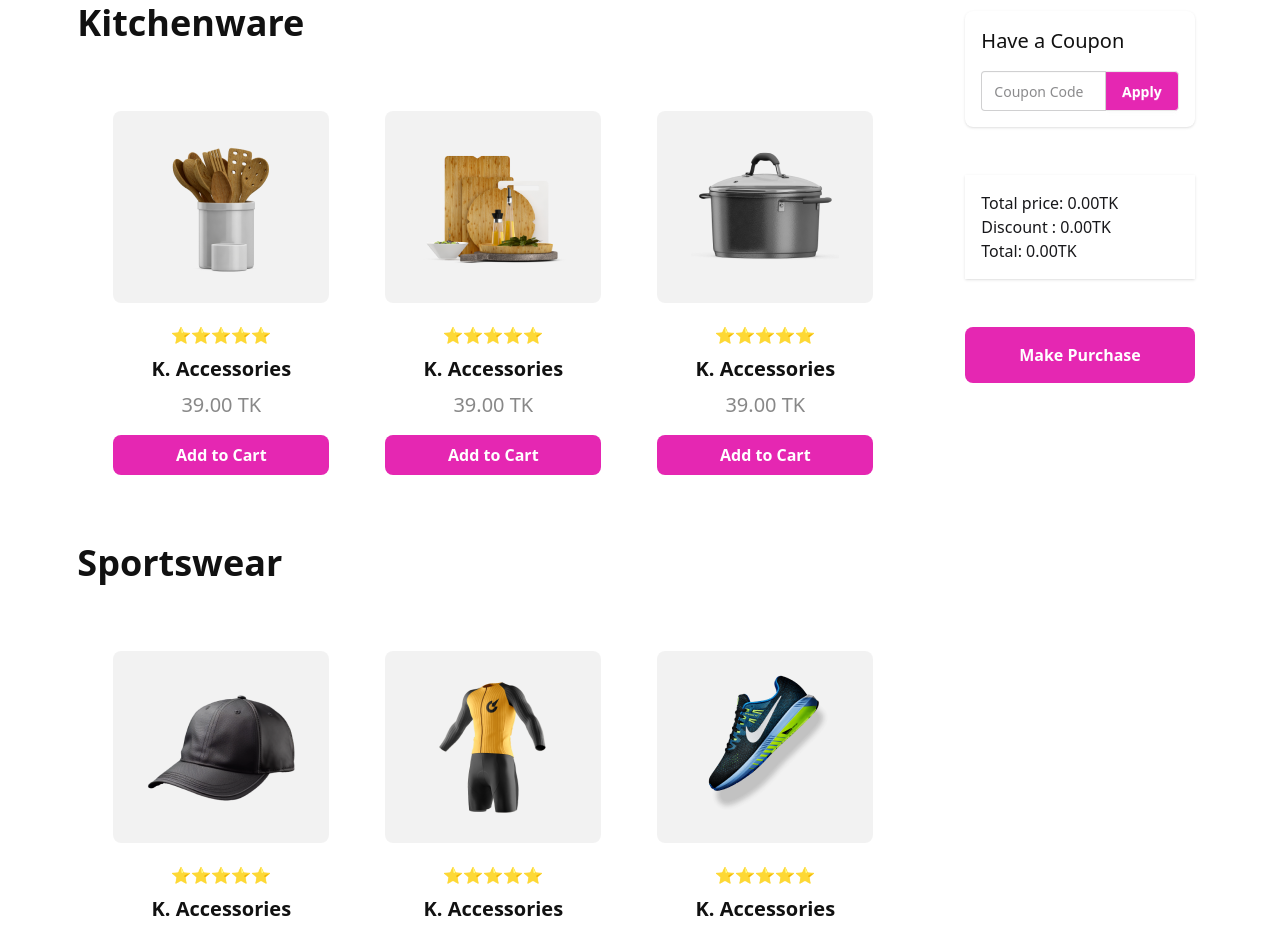
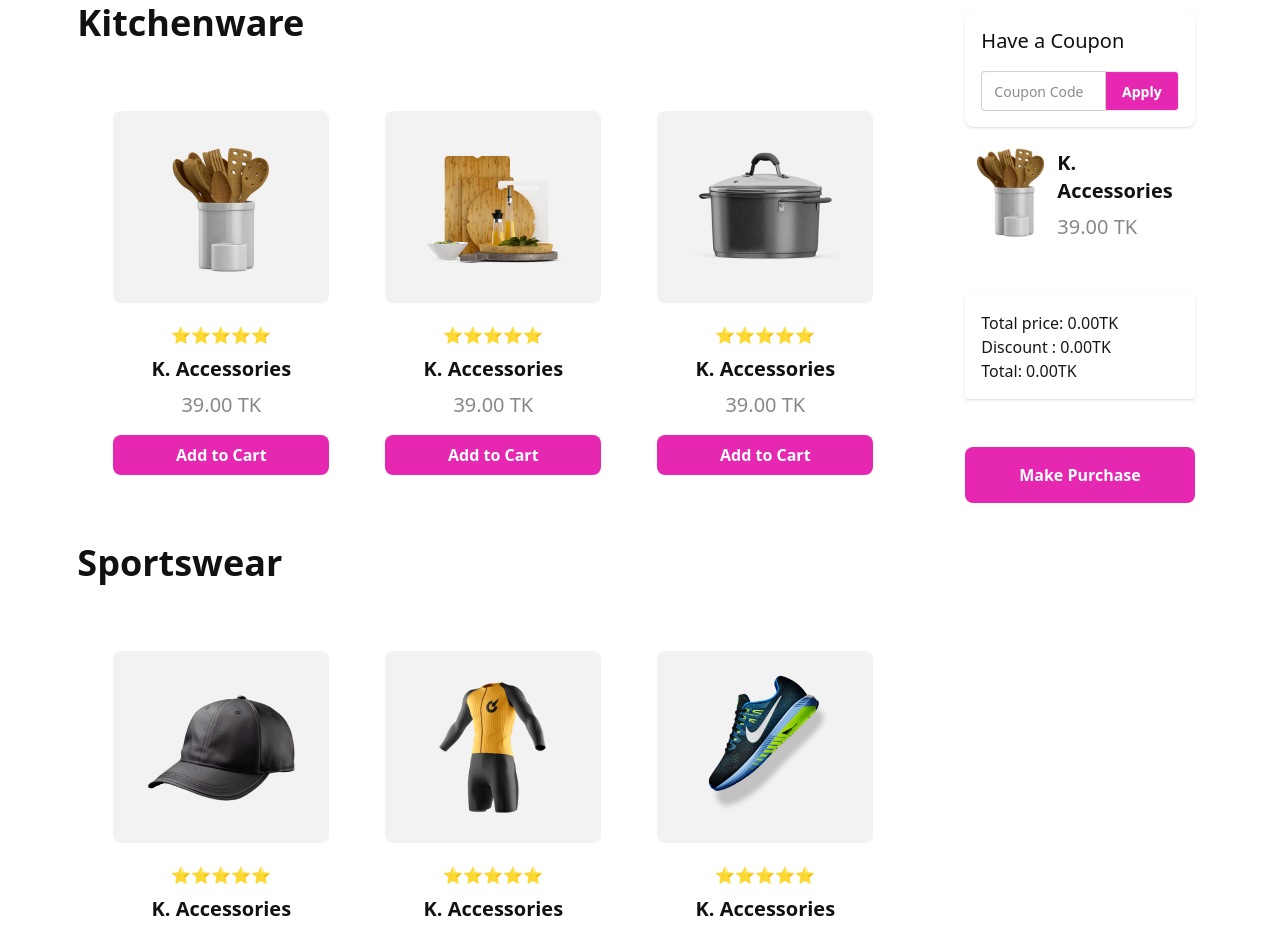
Before and after one commit to emrulislam/tailwind-daisyui-shopping-cart, a plain HTML site: page index.html in a window 1280 px wide. Shown: the part 1294-2229 px from the top of the page. Drawn offline with nearby package versions, Linux system fonts and the light colour scheme.

Commit message:
finished design without js

```diff
--- a/index.html
+++ b/index.html
@@ -279,7 +279,23 @@
             </button>
           </div>
         </div>
-        <div id="cart-container" class="shadow"></div>
+        <div id="cart-container bg-[#1111110d] ">
+          <!-- Dynamic updated part of cart with js event click start here -->
+          <div class="my-2 flex justify-center items-center">
+            <figure>
+              <img src="./assets/kitchen-1.png" class="h-28 p-2" alt="" />
+            </figure>
+            <div>
+              <h3 class="text-[#111111] font-bold text-xl my-2">
+                K. Accessories
+              </h3>
+              <p class="text-[#11111180] font-normal text-xl">
+                <span>39.00</span> TK
+              </p>
+            </div>
+          </div>
+          <!-- Dynamic updated part of cart with js event click ends here -->
+        </div>
         <div class="bg-white shadow my-12 p-4">
           <p>Total price: <span>0.00</span>TK</p>
           <p>Discount : <span>0.00</span>TK</p>
```
